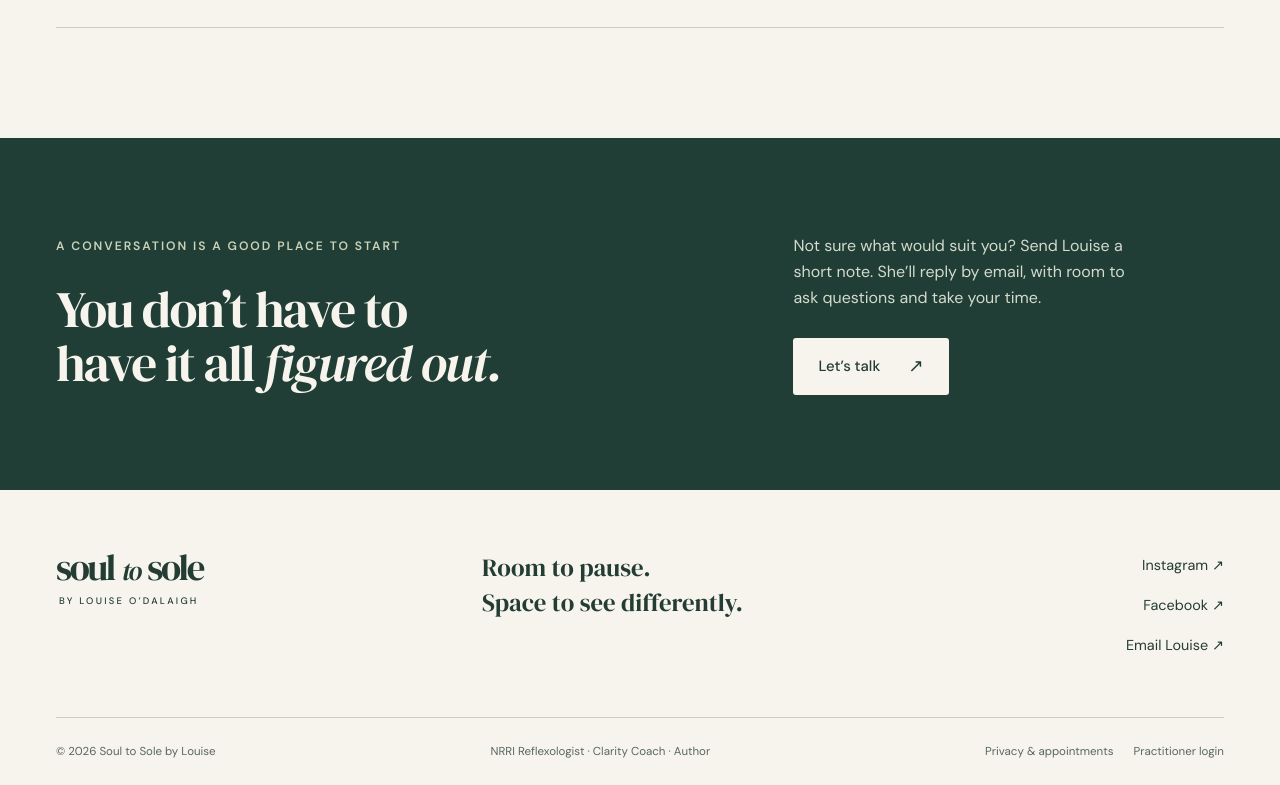
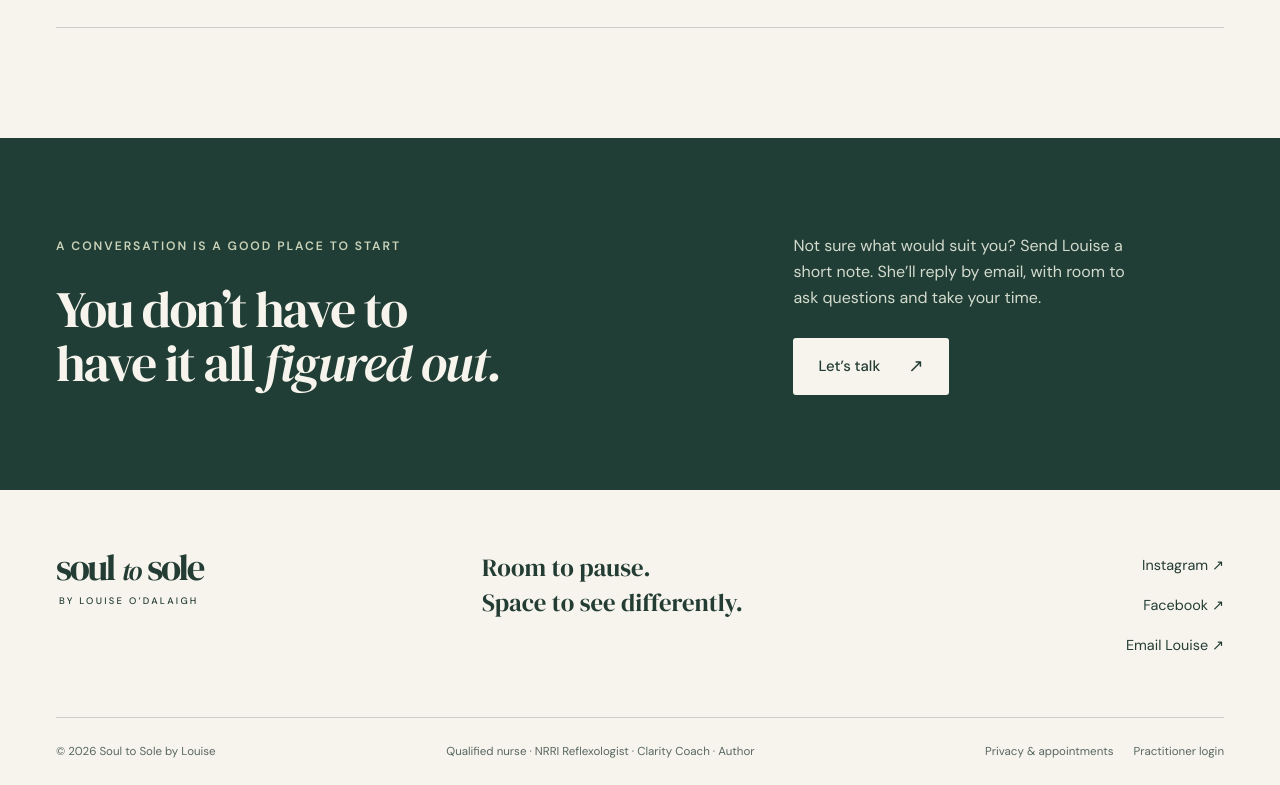
Before and after one commit to darraghodalaigh-byte/-wellness-booking-site, a website: page public/about.html in a window 1280 px wide. Shown: the part 3423-4208 px from the top of the page. Drawn offline with Linux system fonts and the light colour scheme; no server answers.

Commit message:
Add qualified nurse to every website footer

```diff
--- a/public/about.html
+++ b/public/about.html
@@ -165,7 +165,7 @@
       </div>
       <div class="container footer-bottom">
         <span>© <span data-year>2026</span> Soul to Sole by Louise</span
-        ><span>NRRI Reflexologist · Clarity Coach · Author</span>
+        ><span>Qualified nurse · NRRI Reflexologist · Clarity Coach · Author</span>
         <div>
           <a href="/privacy.html">Privacy & appointments</a
           ><a href="/admin">Practitioner login</a>
```
Also changed, not shown: public/book.html (+1 -1 lines), public/booking.html (+1 -1 lines), public/coaching-ideas.html (+1 -1 lines), public/coaching.html (+1 -1 lines), public/contact.html (+1 -1 lines), public/index.html (+1 -1 lines), public/privacy.html (+1 -1 lines), public/reflexology.html (+1 -1 lines).
